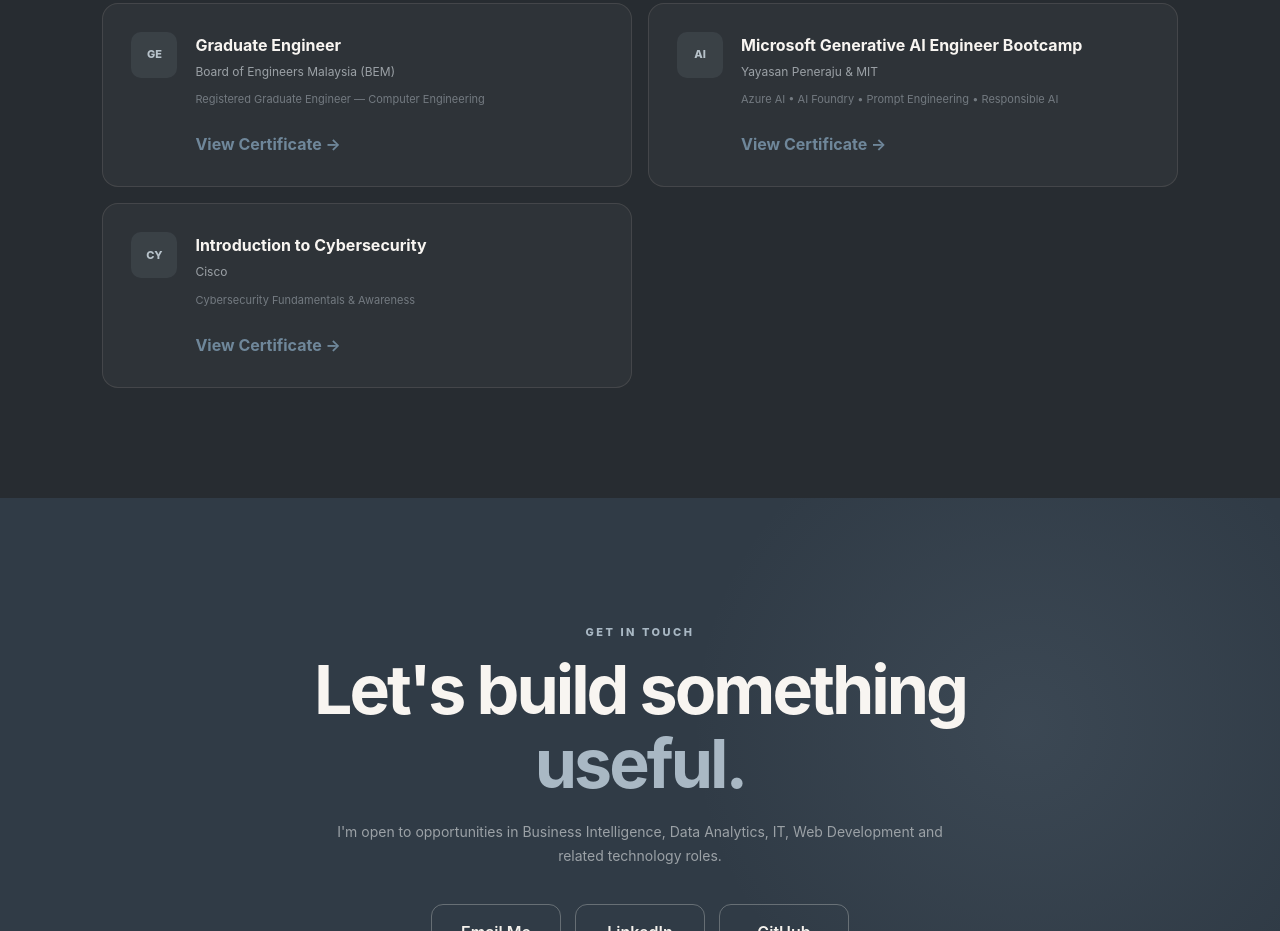
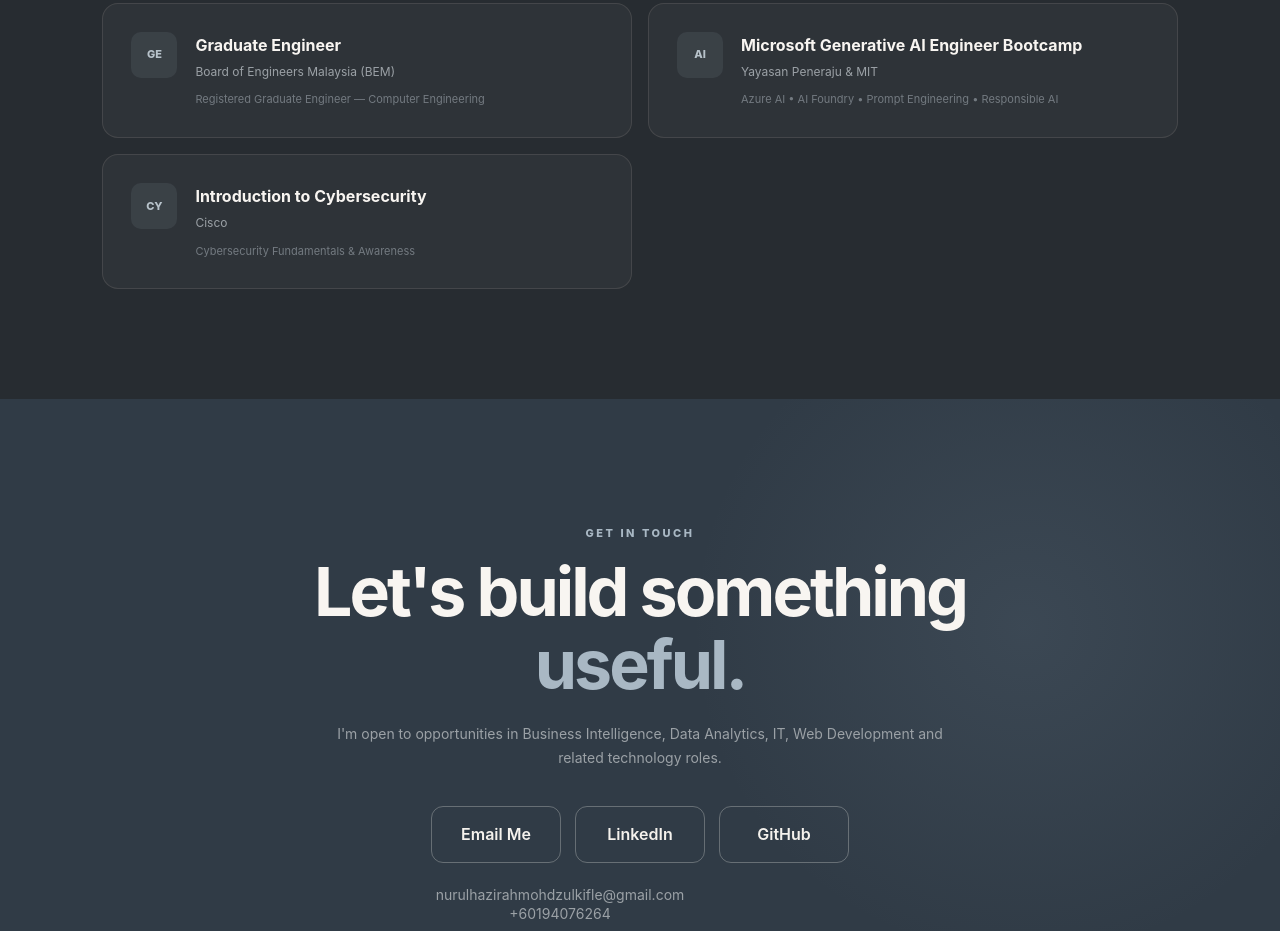
Before and after one commit to HazirahZulkifle/NurulHazirah-Portfolio, a plain HTML site: page index.html in a window 1280 px wide. Shown: the part 5754-6685 px from the top of the page. Drawn offline with Linux system fonts and the light colour scheme.

Commit message:
Update index.html

```diff
--- a/index.html
+++ b/index.html
@@ -758,14 +758,7 @@
                 Registered Graduate Engineer — Computer Engineering
             </small>
 
-            <a
-    href="assets/certificates/BEM Graduate Engineer.pdf"
-    target="_blank"
-    class="certificate-link"
->
-    View Certificate →
-</a>
-        </div>
+     </div>
 
     </div>
 
@@ -789,16 +782,7 @@
             <small>
                 Azure AI • AI Foundry • Prompt Engineering • Responsible AI
             </small>
-
-            <a
-                href="certificates/Microsoft Generative AI Engineer Bootcamp.pdf"
-                target="_blank"
-                class="certificate-link"
-            >
-                View Certificate →
-            </a>
         </div>
-
     </div>
 
 
@@ -821,14 +805,6 @@
             <small>
                 Cybersecurity Fundamentals & Awareness
             </small>
-
-            <a
-                href="certificates/Cisco Introduction to Cybersecurity.pdf"
-                target="_blank"
-                class="certificate-link"
-            >
-                View Certificate →
-            </a>
         </div>
 
     </div>
```
